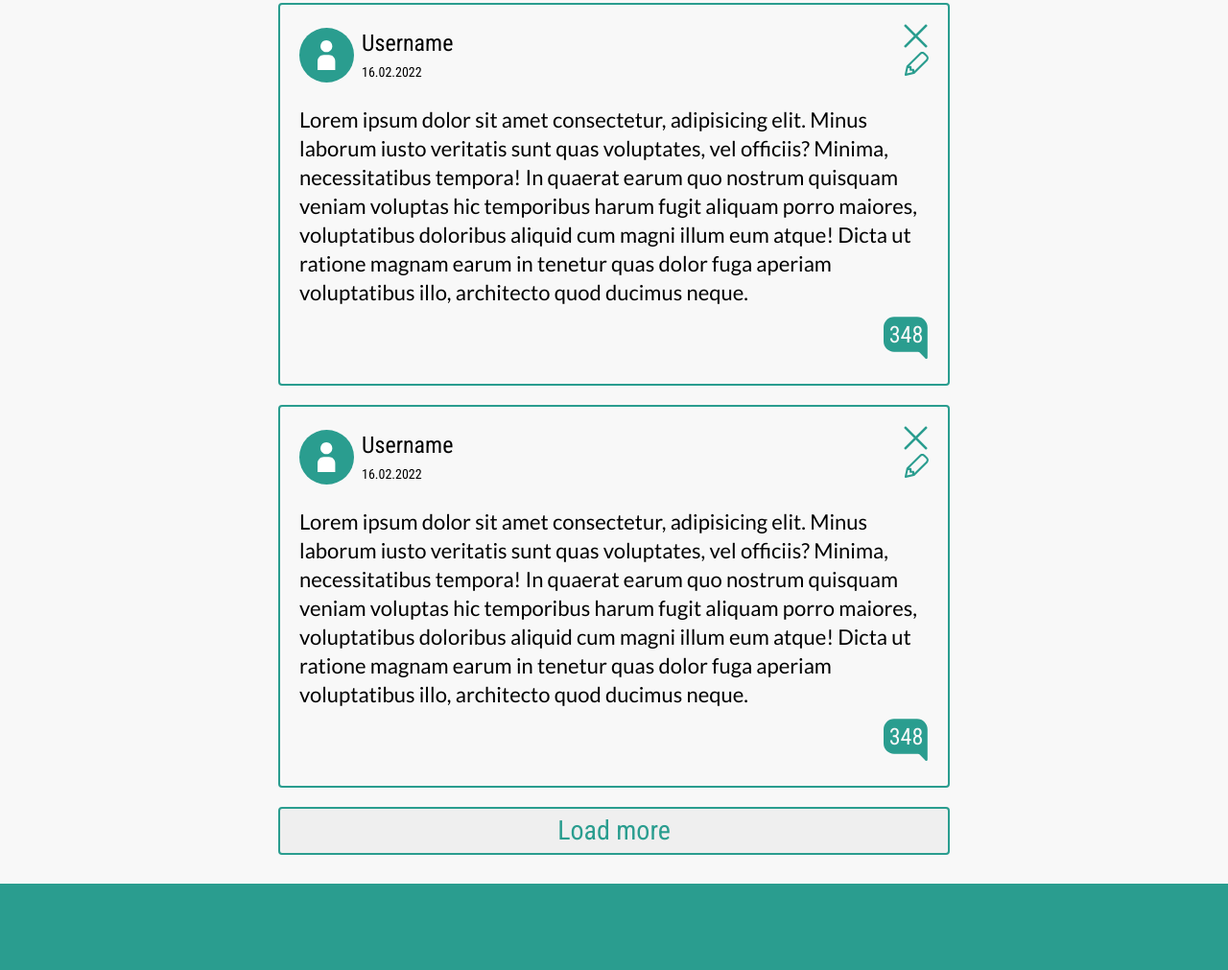
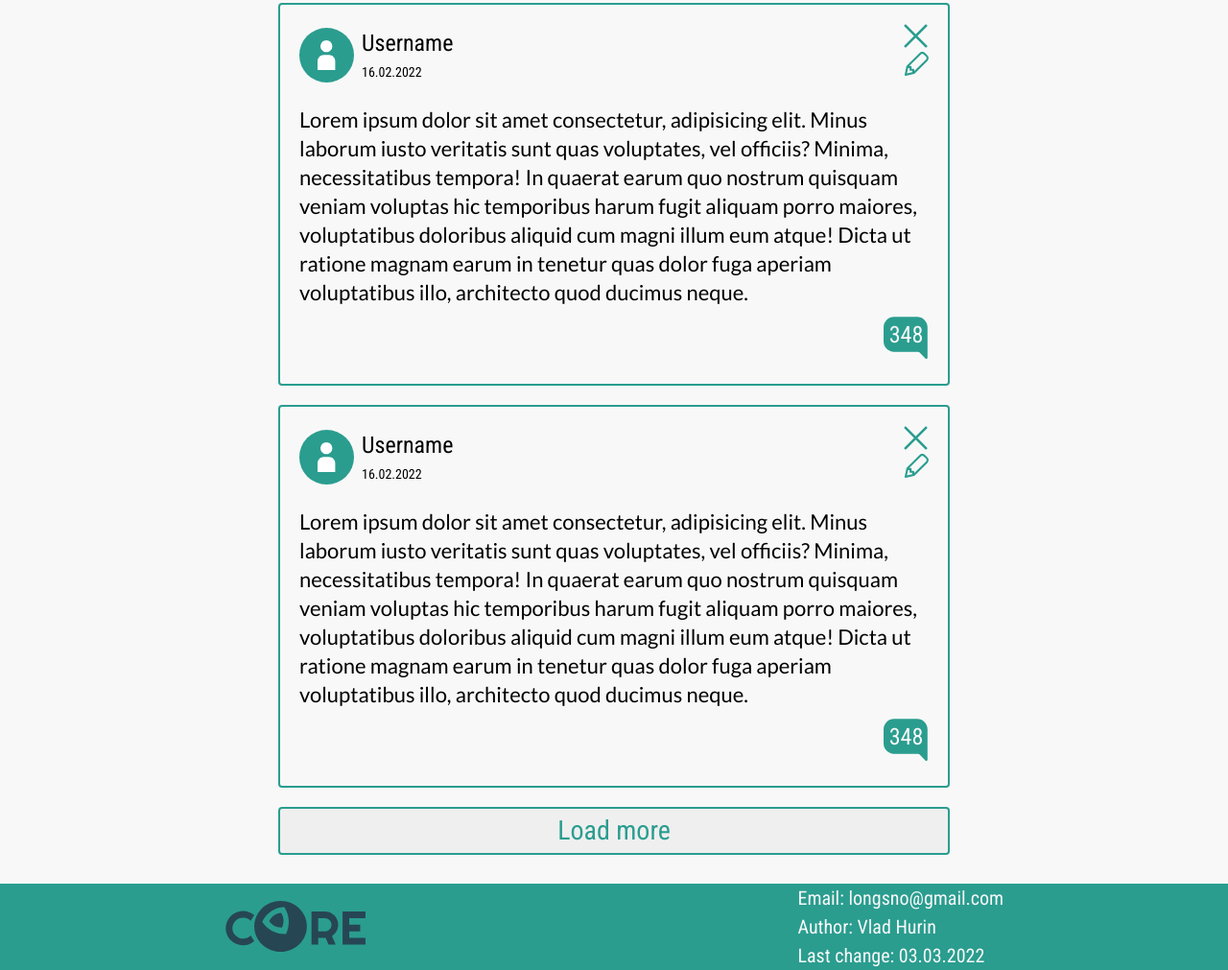
Before and after one commit to TheHumankind/Datamola, a plain HTML site: page task-2/index.html in a window 1280 px wide. Shown: the part 3012-4023 px from the top of the page at 96% size. Drawn offline with Linux system fonts and the light colour scheme.

Commit message:
footer styles added

```diff
--- a/task-2/index.html
+++ b/task-2/index.html
@@ -430,7 +430,14 @@
         </div>
     </div>
     <footer class="footer">
-
+        <div class="logo">
+            <img src="./assets/LOGO.svg" alt="logo">
+        </div>
+        <div class="footer-info">
+            <div class="placeholder-text">Email: longsno@gmail.com</div>
+            <div class="placeholder-text">Author: Vlad Hurin</div>
+            <div class="placeholder-text">Last change: 03.03.2022</div>
+        </div>
     </footer>
 </body>
 </html>
--- a/task-2/styles/footer.css
+++ b/task-2/styles/footer.css
@@ -1,5 +1,14 @@
 .footer {
+    display: flex;
+    justify-content: space-around;
+    align-items: center;
     width: 100%;
     height: 90px;
+    padding: 10px;
     background-color: var(--main-color);
+    color: var(--white-color);
 }
+
+.footer .placeholder-text {
+    font-size: 20px;
+}
```
